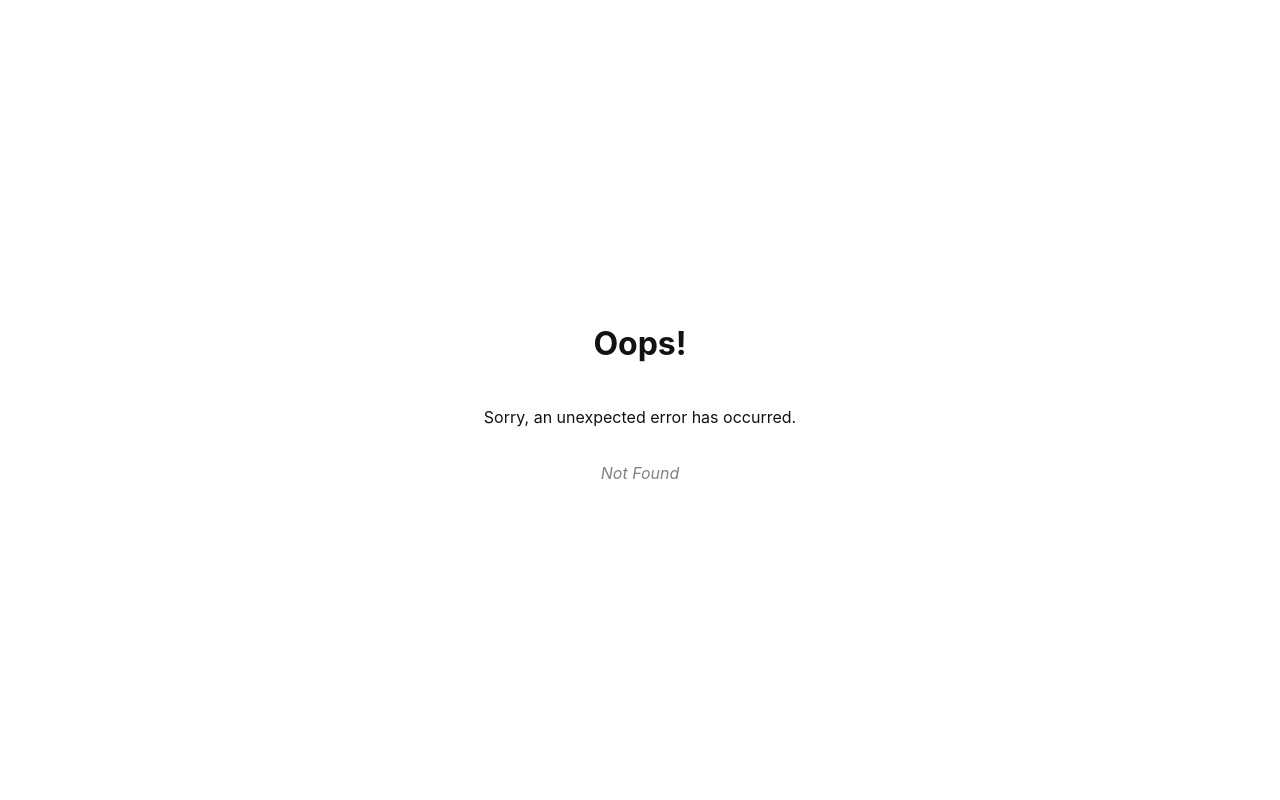
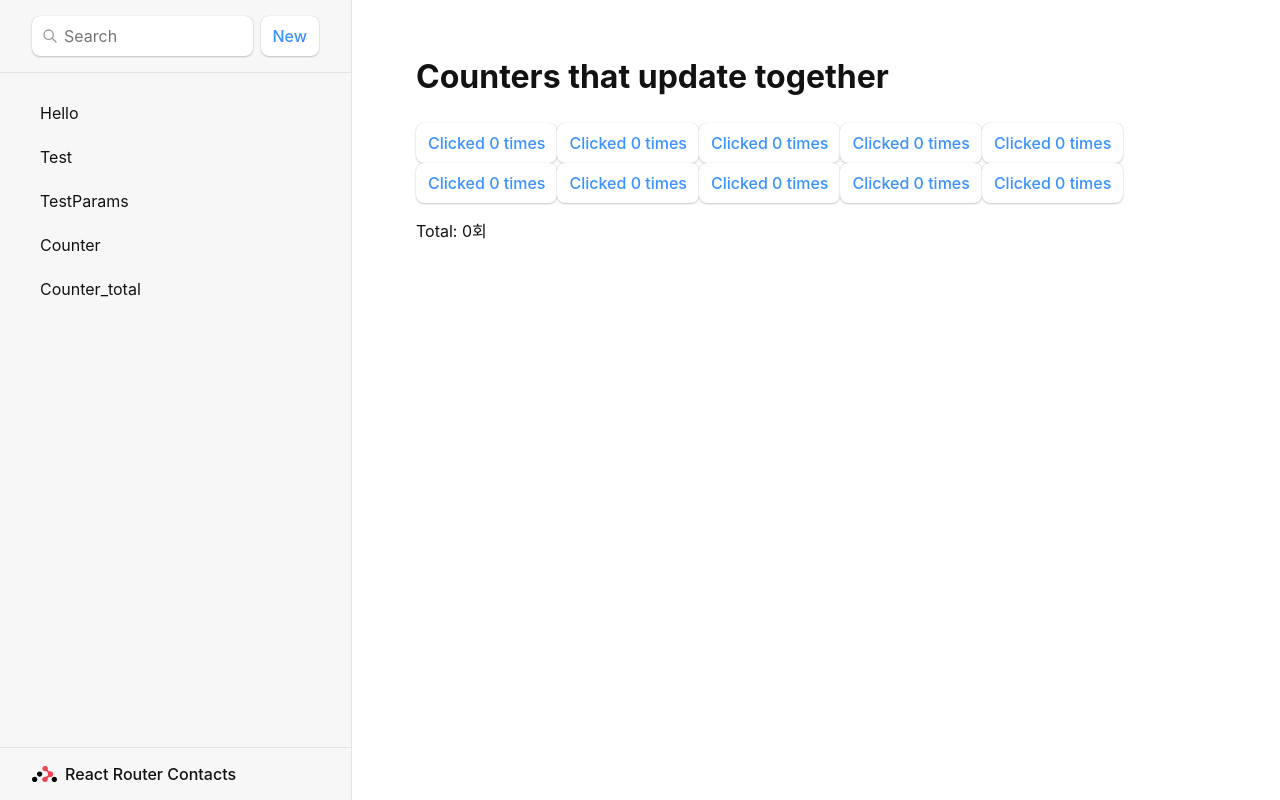
Before and after one commit to Green-JEONG/react-tutorial, a React (Create React App) app in the folder my-app/: page /Counter_total in a window 1280 px wide. Before the commit this address had no page. Built offline with nearby package versions, Linux system fonts and the light colour scheme.

Commit message:
#7
카운터 토탈 구현

```diff
--- a/my-app/src/index.js
+++ b/my-app/src/index.js
@@ -12,6 +12,7 @@ import Root from "./routes/root";
 import TestParams from './view/testparams';
 import ErrorPage from "./error-page";
 import Counter from './view/Counter';
+import Counter_total from './view/Counter_total';
 
 const router = createBrowserRouter([
   {
@@ -35,6 +36,10 @@ const router = createBrowserRouter([
         path: "Counter",
         element: <Counter />,
       },
+      {
+        path: "Counter_total",
+        element: <Counter_total />,
+      }
     ]
   },
 
--- a/my-app/src/routes/root.js
+++ b/my-app/src/routes/root.js
@@ -42,6 +42,9 @@ export default function Root() {
               <li>
                 <Link to={"Counter"}>Counter</Link>
               </li>
+              <li>
+                <Link to={"Counter_total"}>Counter_total</Link>
+              </li>
             </ul>
           </nav>
         </div>
--- /dev/null
+++ b/my-app/src/view/Counter_total.js
@@ -0,0 +1,31 @@
+import { useState } from 'react';
+
+export default function Counter_Total() {
+  const [counters, setCounters] = useState(Array.from({ length: 10 }, () => 0));
+  const [totalCount, setTotalCount] = useState(0);
+
+  const handleClick = (index) => {
+    const newCounters = [...counters];
+    newCounters[index]++;
+    setCounters(newCounters);
+    setTotalCount(totalCount + 1);
+  };
+
+  return (
+    <div>
+      <h1>Counters that update together</h1>
+      {counters.map((count, index) => (
+        <MyButton key={index} count={count} onClick={() => handleClick(index)} />
+      ))}
+      <p>Total: {totalCount}회</p>
+    </div>
+  );
+}
+
+function MyButton({ count, onClick }) {
+  return (
+    <button onClick={onClick}>
+      Clicked {count} times
+    </button>
+  );
+}
```
